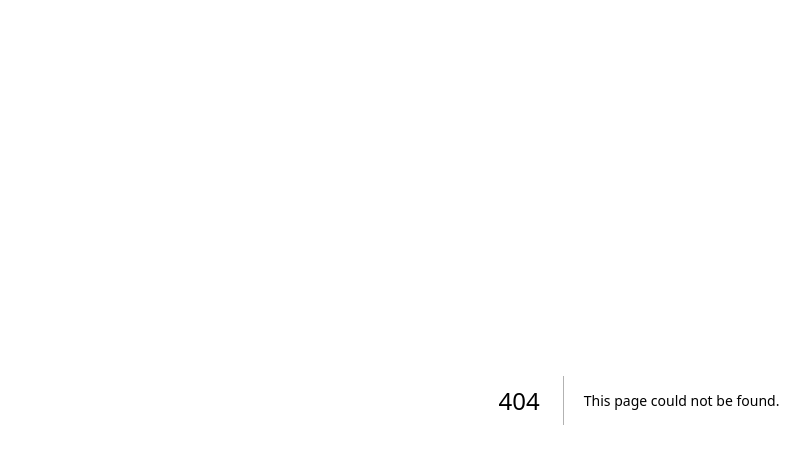
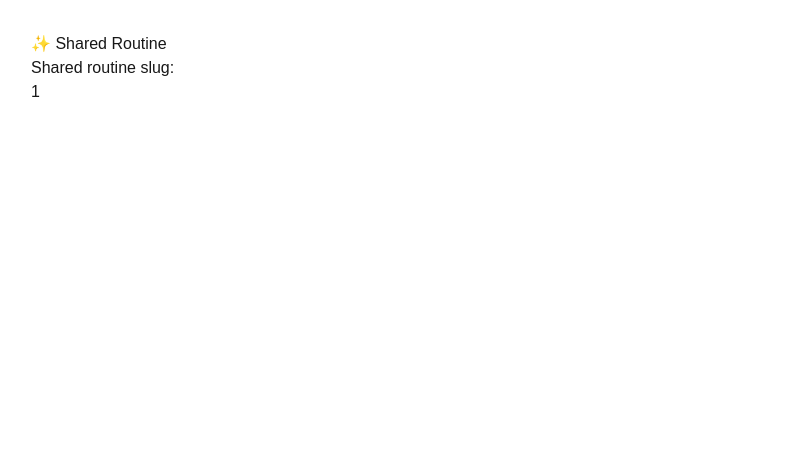
Before and after one commit to madgeek0/glowa-web, a Next.js app: page /r/1 in a window 1280 px wide. Before the commit this address had no page. Shown: the top 464 px of the page, without its empty margins (1-811 px from the left). Built offline with nearby package versions, Linux system fonts and the light colour scheme.

Commit message:
Add shared routine dynamic route

```diff
--- /dev/null
+++ b/src/app/r/[slug]/page.tsx
@@ -0,0 +1,29 @@
+type Props = {
+  params: Promise<{
+    slug: string
+  }>
+}
+
+export default async function SharedRoutinePage({
+  params,
+}: Props) {
+  const { slug } = await params
+
+  return (
+    <main
+      style={{
+        minHeight: '100vh',
+        padding: 32,
+        fontFamily: 'sans-serif',
+      }}
+    >
+      <h1>✨ Shared Routine</h1>
+
+      <p>
+        Shared routine slug:
+      </p>
+
+      <h2>{slug}</h2>
+    </main>
+  )
+}
```
